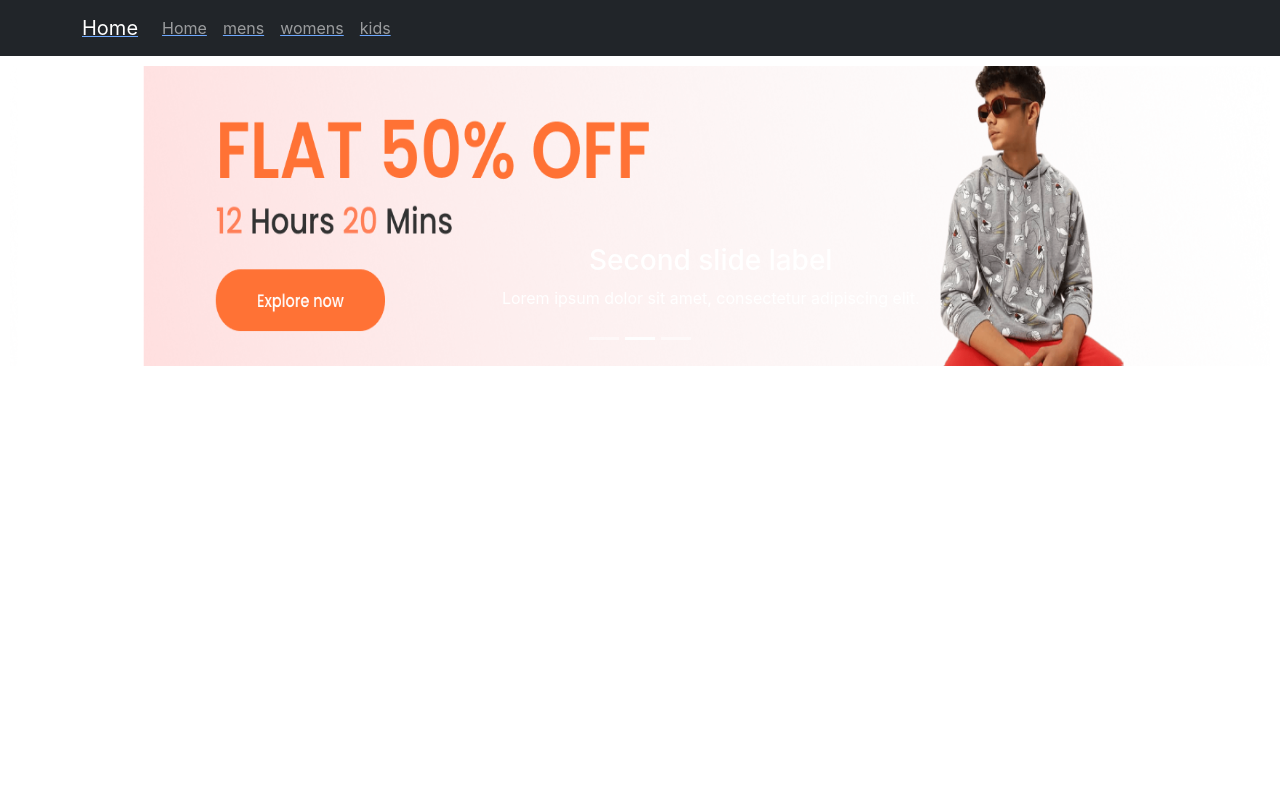
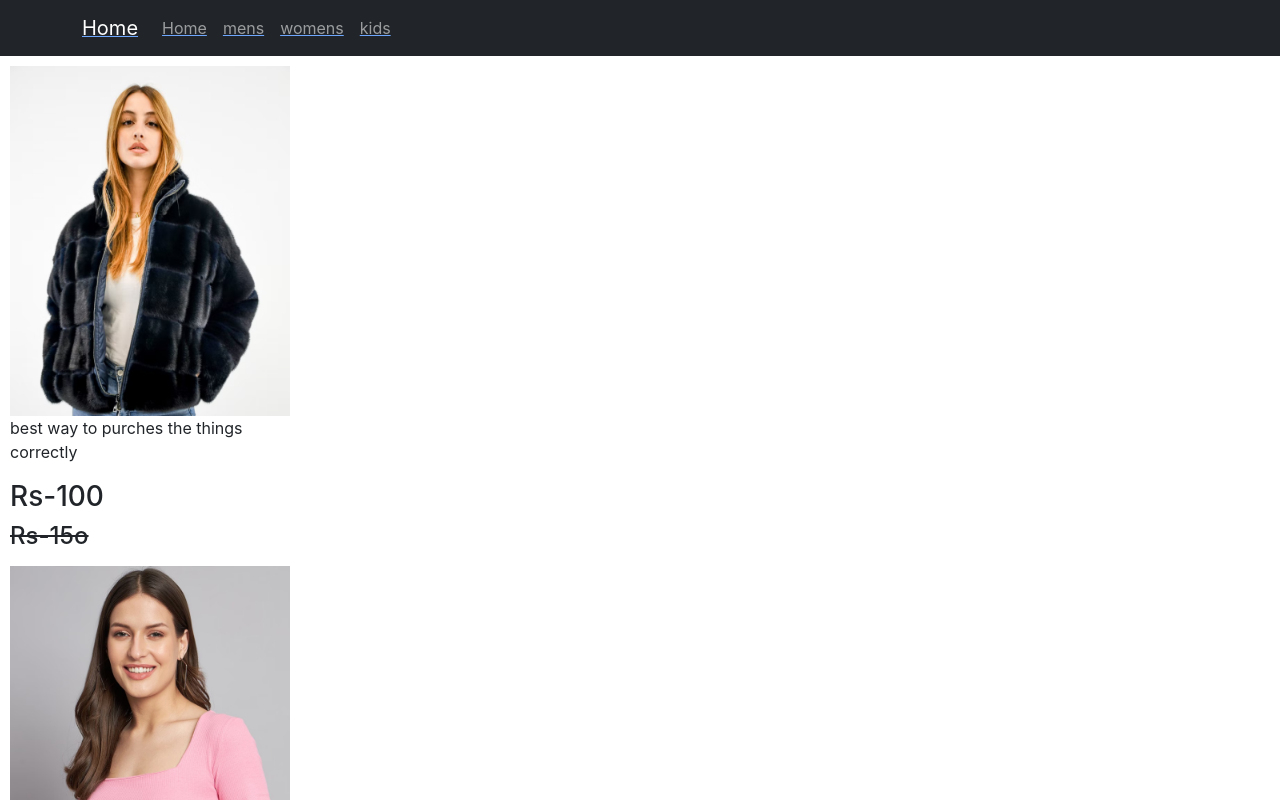
Before and after one commit to sonulodhi142/E-Commerce, a React (Create React App) app in the folder my-app/: page / in a window 1280 px wide. Shown: the top 800 px of the page. Built offline with nearby package versions, Linux system fonts and the light colour scheme.

Commit message:
add some code

```diff
--- /dev/null
+++ b/my-app/src/components/Card.js
@@ -0,0 +1,16 @@
+import React from 'react'
+import img from '../Assets/product_1.png'
+import './styles/Card.css'
+
+const Card = ({item}) => {
+  return (
+    <div className='Card'>
+        <img src={item.image} alt='image'/>
+        <p>best way to purches the things correctly</p>
+        <h3>Rs-100</h3>
+        <h4><del>Rs-15o</del></h4>
+    </div>
+  )
+}
+
+export default Card
--- /dev/null
+++ b/my-app/src/components/Catagory.js
@@ -0,0 +1,19 @@
+import React from 'react'
+import all_product from '../Assets/all_product'
+import Card from './Card'
+
+const Catagory = ({dataType}) => {
+  return (
+    <div>
+        {
+          all_product.map((item , i) => {
+            if(item.category == dataType){
+                return <Card key={i} item={item} />
+            }
+          })
+        }
+    </div>
+  )
+}
+
+export default Catagory
--- a/my-app/src/components/Home.js
+++ b/my-app/src/components/Home.js
@@ -1,11 +1,16 @@
 import React from 'react'
 import HomeCrousal from './HomeCrousal'
 import './styles/home.css'
+import Card from './Card'
+import Popular from './Popular'
+import Catagory from './Catagory'
 
 const Home = () => {
   return (
     <div className='body'>
+      <Catagory dataType='women'/>
       <HomeCrousal/>
+      <Popular/>
     </div>
   )
 }
--- /dev/null
+++ b/my-app/src/components/Popular.js
@@ -0,0 +1,21 @@
+import React from 'react'
+import './styles/Popular.css'
+import data_product from '../Assets/data'
+import Card from './Card'
+
+const Popular = () => {
+  return (
+    <div>
+        <h1>POPULAR</h1>
+        <div>
+            {
+                data_product.map((item,index) => {
+                    return <Card key={index} item={item}/>
+                })
+            }
+        </div>
+    </div>
+  )
+}
+
+export default Popular
--- /dev/null
+++ b/my-app/src/components/styles/Card.css
@@ -0,0 +1,18 @@
+*{
+    margin: 0;
+    padding: 0;
+    box-sizing: border-box;
+}
+
+.Card{
+    width: 300px;
+    height: 500px;
+    overflow: hidden;
+    display: flex;
+    flex-direction: column;
+}
+
+img{
+    width: 280px;
+    height: 350px;
+}
```
Also changed, not shown: my-app/src/components/styles/Popular.css (added).
